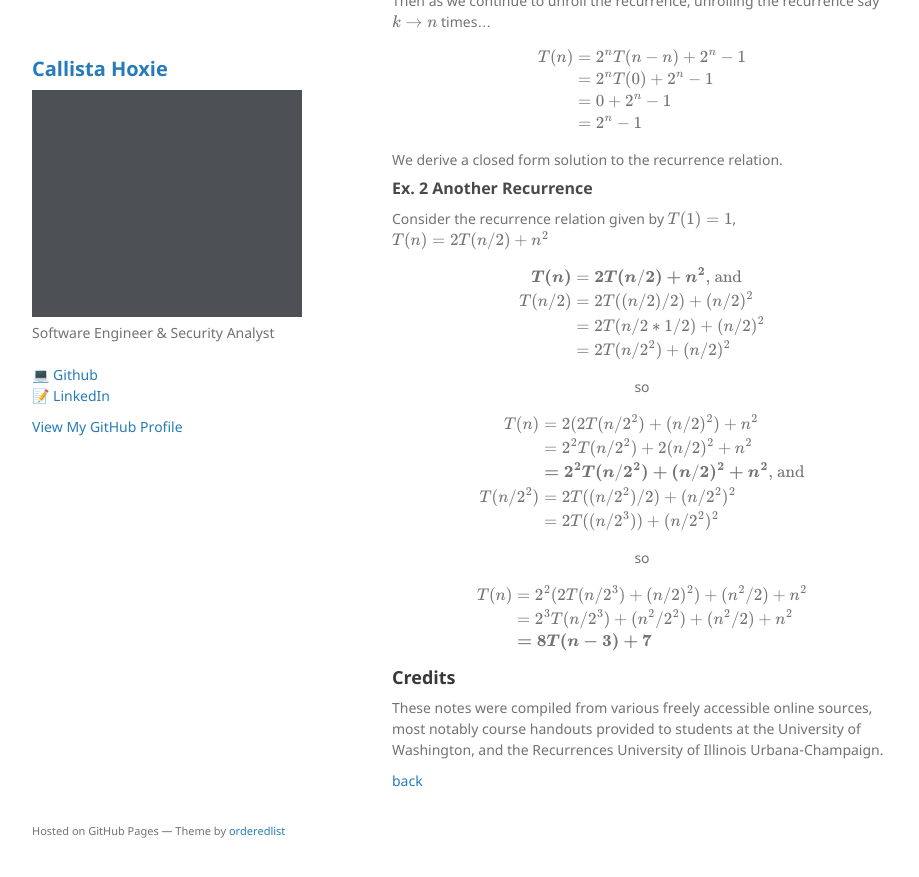
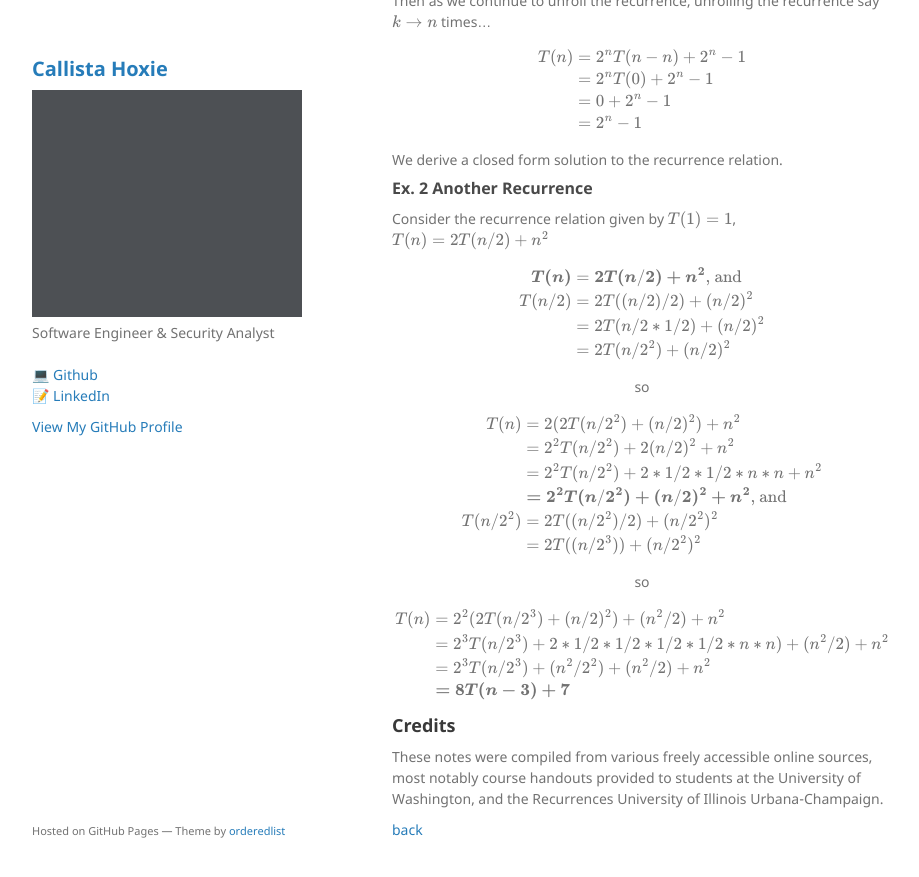
Before and after one commit to callistajosette/callistajosette.github.io, a Jekyll site: the page built from project-crease.md, in a window 1280 px wide and 900 px high, scrolled down 1095 px. Shown: the top 877 px of the window, without its empty margins (178-1097 px from the left). Built offline with Jekyll 4.4.1, drawn with Linux system fonts in a browser that asks for light colours; our own code applies the rules of GitHub Pages for plain Markdown files; before the commit the page ends 1946 px from its top, so only the background shows below that.

Commit message:
Update project-crease.md

```diff
--- a/project-crease.md
+++ b/project-crease.md
@@ -113,6 +113,7 @@ $$
 \begin{align*}
 T(n) & = 2(2T(n/2^{2})+(n/2)^{2}) + n^{2} \\
 & = 2^{2}T(n/2^{2})+2(n/2)^{2} + n^{2} \\
+& = 2^{2}T(n/2^{2})+2*1/2*1/2*n*n + n^{2} \\
 & \boldsymbol{= 2^{2}T(n/2^{2})+(n/2)^{2} + n^{2}} \text{, and} \\
 T(n/2^{2}) & = 2T((n/2^{2})/2) + (n/2^{2})^{2} \\
 & = 2T((n/2^{3})) + (n/2^{2})^{2} \\
@@ -122,6 +123,7 @@ so
 $$
 \begin{align*}
 T(n) & = 2^{2}(2T(n/2^{3})+(n/2)^{2})+ (n^{2}/2) + n^{2} \\
+& = 2^{3}T(n/2^{3})+2*1/2*1/2*1/2*1/2*n*n)+ (n^{2}/2) + n^{2} \\
 & = 2^{3}T(n/2^{3})+(n^{2}/2^{2})+ (n^{2}/2) + n^{2} \\
 & \boldsymbol{= 8T(n-3) + 7}
 \end{align*}
```
